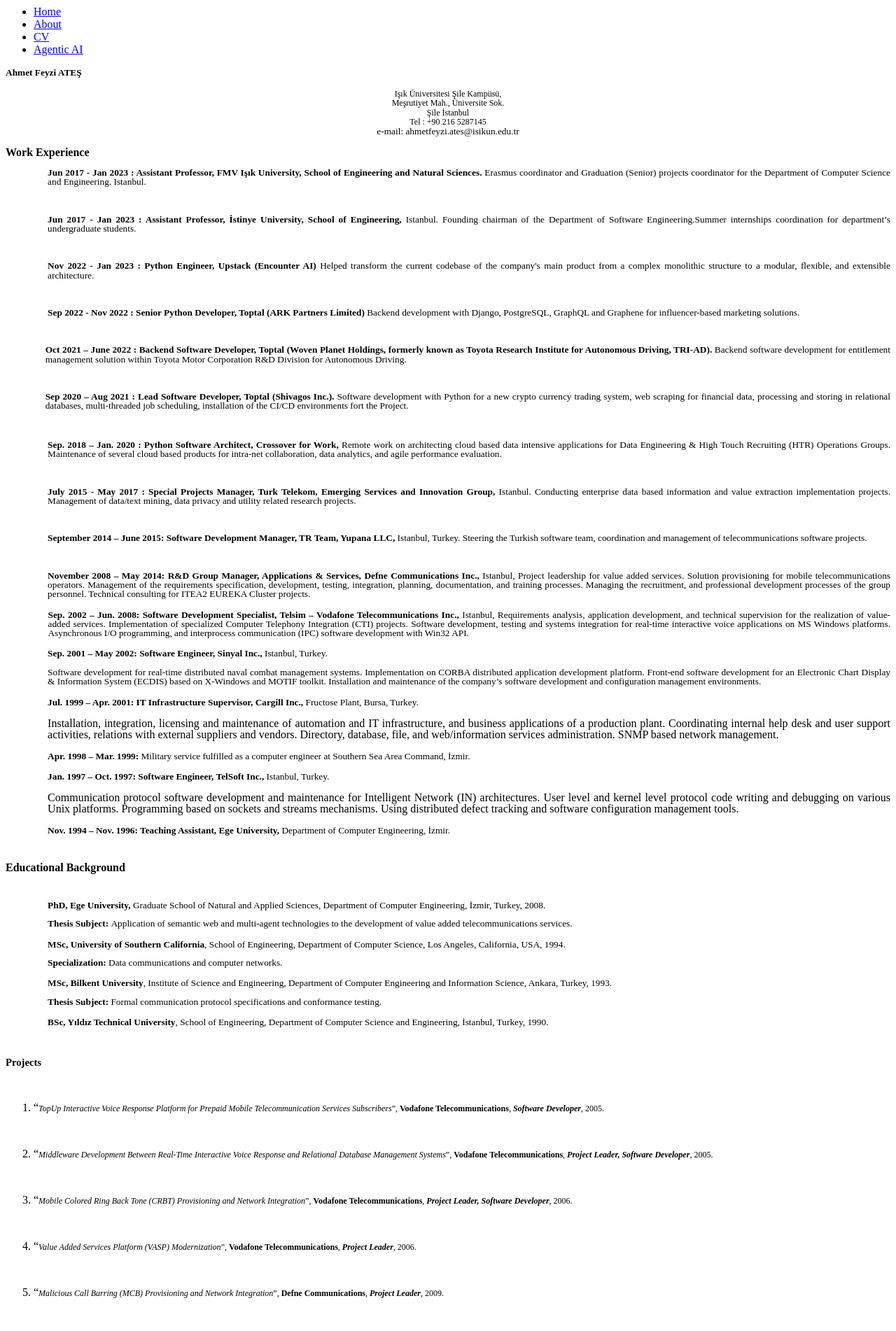
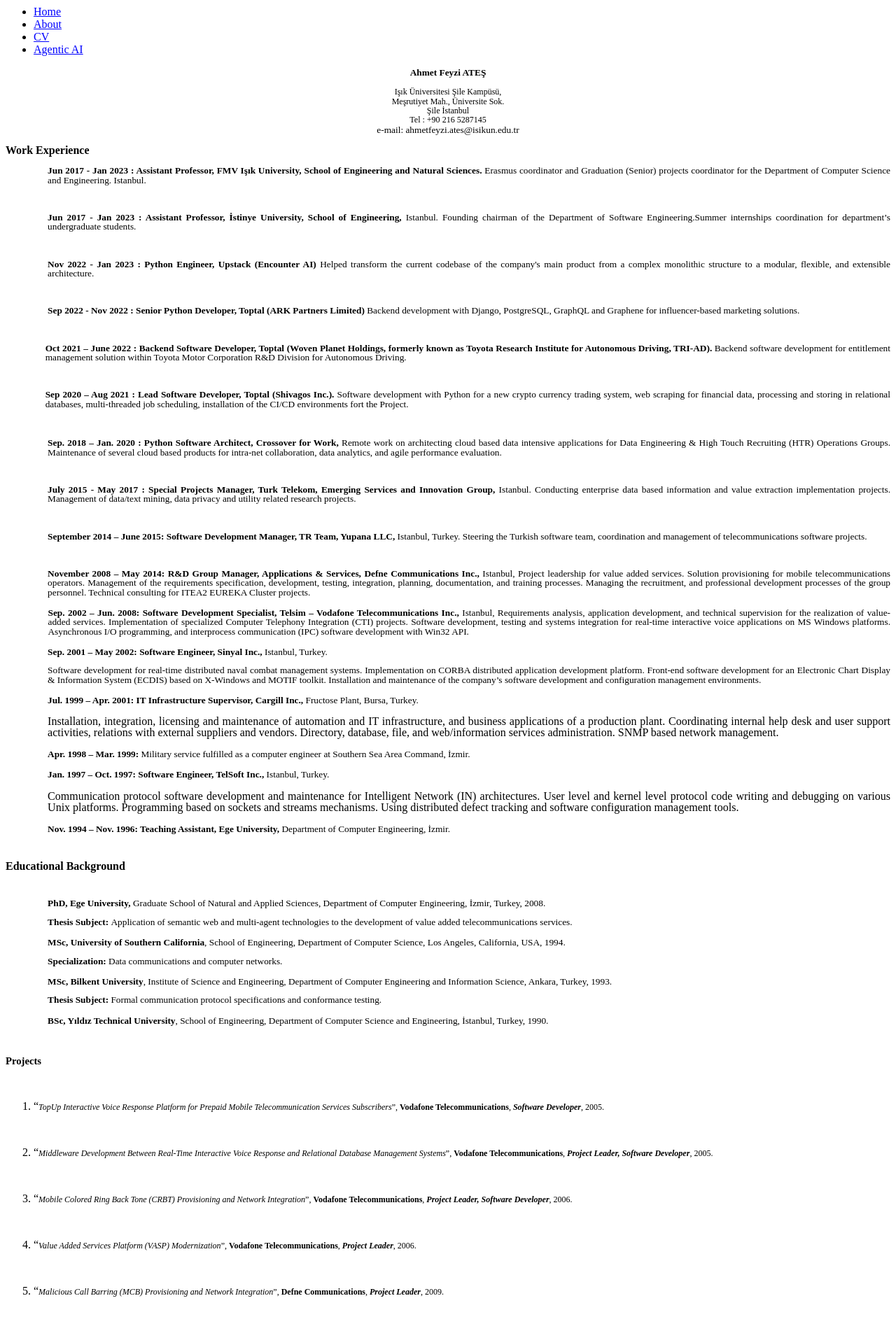
Before and after one commit to ahmetfeyziates/ahmetfeyziates.github.io, a Jekyll site: the page cv/index.html, which Jekyll copies as it is, in a window 1280 px wide. Shown: the top 1902 px of the page at 70% size. Built offline with Jekyll 4.4.1, drawn with Linux system fonts in a browser that asks for light colours.

Commit message:
Update index.html

```diff
--- a/cv/index.html
+++ b/cv/index.html
@@ -33,7 +33,7 @@
 		a:link { color: #0000ff; text-decoration: underline }
 	</style>
 </head>
-<body lang="tr-TR" text="#000000" link="#0000ff" vlink="#800000" bgcolor="#ffffff" dir="ltr"><p lang="en-US" align="center" style="margin-bottom: 0cm; line-height: 100%">
+<body lang="tr-TR" text="#000000" link="#0000ff" vlink="#800000" bgcolor="#ffffff" dir="ltr">
 <nav>
 <ul>
 	<li><a href="/">Home</a></li>
@@ -42,6 +42,7 @@
 	<li><a href="/agentic">Agentic AI</a></li>
 </ul>
 </nav>
+<p lang="en-US" align="center" style="margin-bottom: 0cm; line-height: 100%">
 <font size="2" style="font-size: 10pt"><b>Ahmet Feyzi ATEŞ</b></font></p>
 <p class="western" align="center" style="margin-bottom: 0cm; line-height: 100%">
 <font color="#000000"><font size="2" style="font-size: 9pt"><span lang="en-US"> Işık Üniversitesi Şile Kampüsü,
```
Lines whose indentation alone changed are shown as unchanged.
